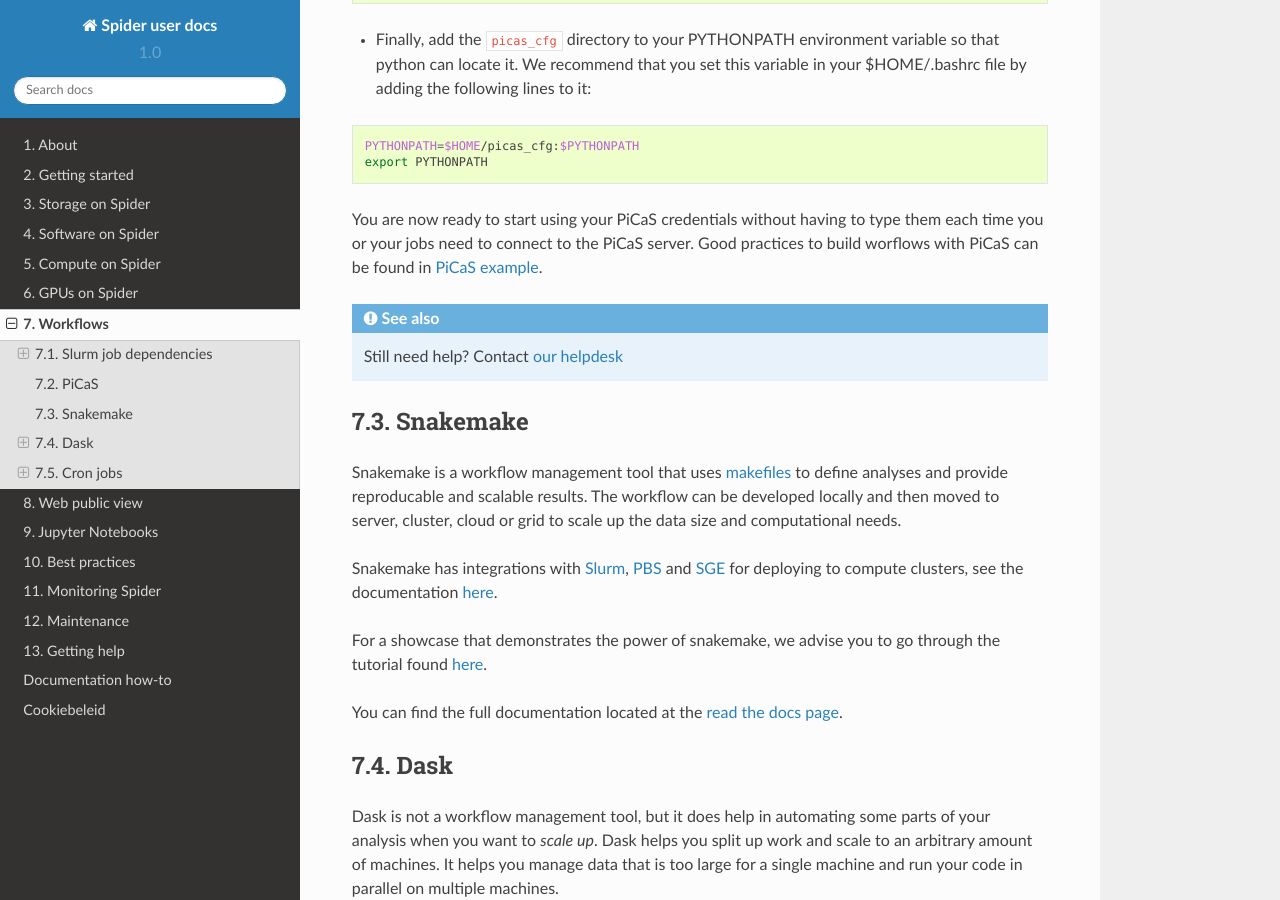
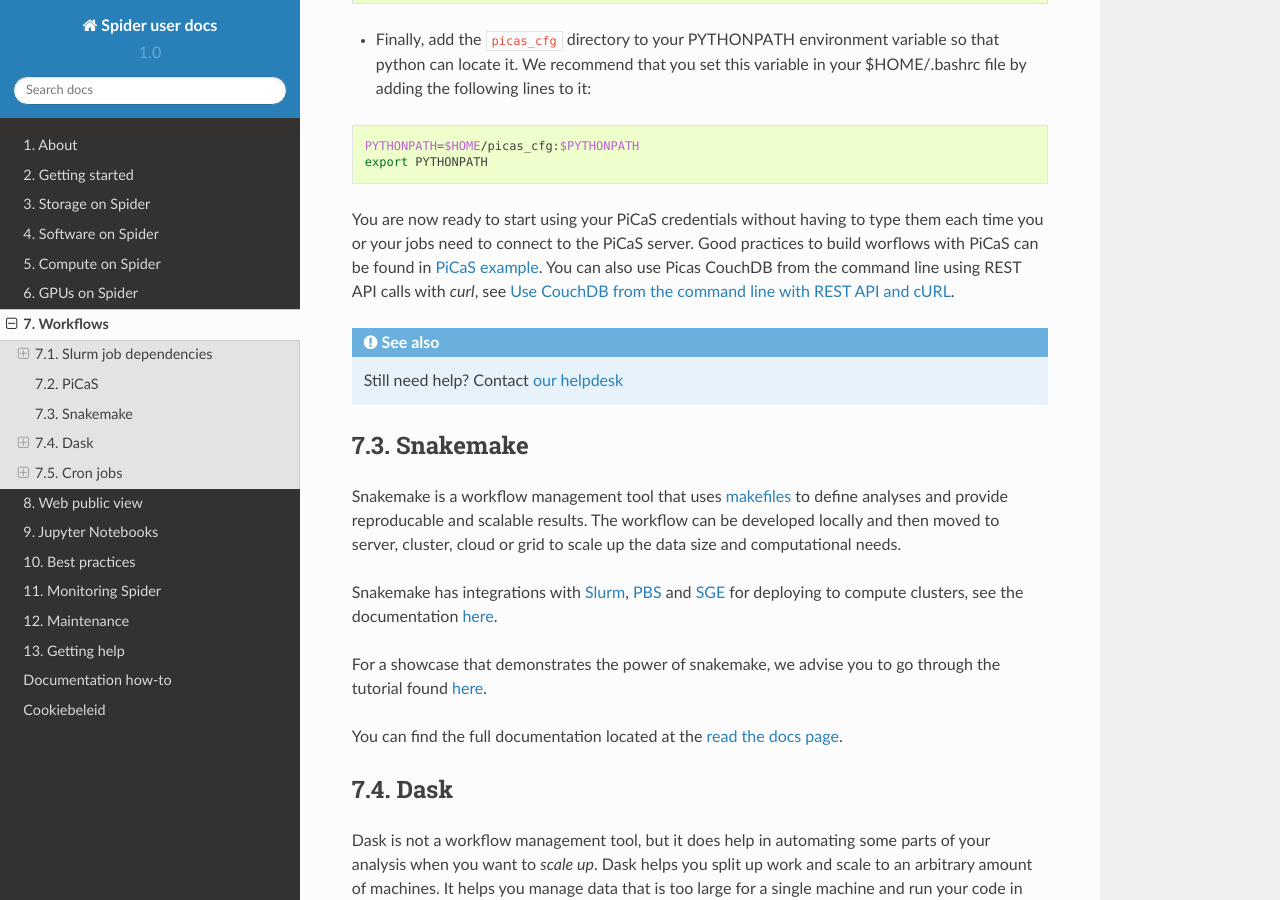
Before and after one commit to sara-nl/spiderdocs, a Sphinx documentation site: the page built from source/Pages/workflows.rst, in a window 1280 px wide and 900 px high, scrolled down 4031 px. Built offline with Sphinx 7.4.7 and the Read the Docs theme 2.0.0, drawn with Linux system fonts in a browser that asks for light colours.

Commit message:
Update workflows.rst

```diff
--- a/source/Pages/workflows.rst
+++ b/source/Pages/workflows.rst
@@ -203,6 +203,7 @@ we advice you to authenticate to PiCaS with the steps below.
 
 You are now ready to start using your PiCaS credentials without having to type them each time you or your jobs need to connect to the PiCaS server.
 Good practices to build worflows with PiCaS can be found in `PiCaS example`_.
+You can also use Picas CouchDB from the command line using REST API calls with `curl`, see :ref:`CouchDB-REST-API`.
 
 .. seealso:: Still need help? Contact :ref:`our helpdesk <helpdesk>`
 
```
